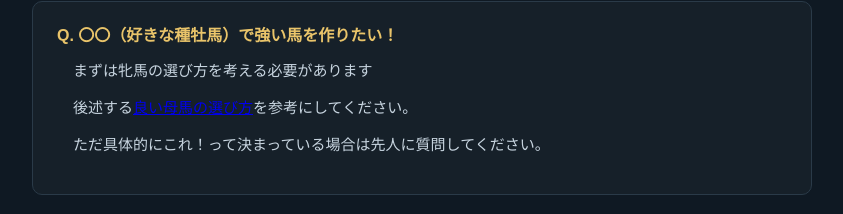
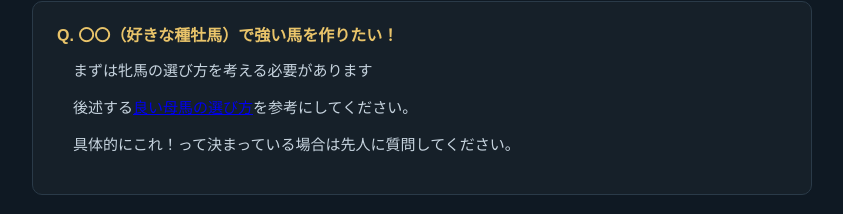
Before and after one commit to RF2034/dvj23124, a plain HTML site: page index.html in a window 1280 px wide. Shown: the part 2193-2407 px from the top of the page, without its empty margins (218-1061 px from the left). Drawn offline with Linux system fonts and the light colour scheme; a web font is replaced by a local one.

Commit message:
fix: index.html

```diff
--- a/index.html
+++ b/index.html
@@ -553,7 +553,7 @@
         <div class="qa-a">
           <p>まずは牝馬の選び方を考える必要があります</p>
           <p>後述する<a href="#mother">良い母馬の選び方</a>を参考にしてください。</p>
-          <p>ただ具体的にこれ！って決まっている場合は先人に質問してください。</p>
+          <p>具体的にこれ！って決まっている場合は先人に質問してください。</p>
         </div>
       </div>
     </div>
```
